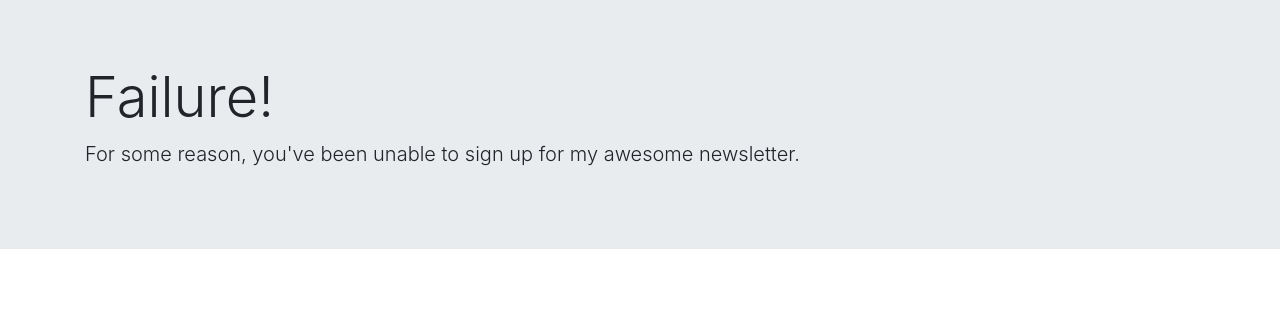
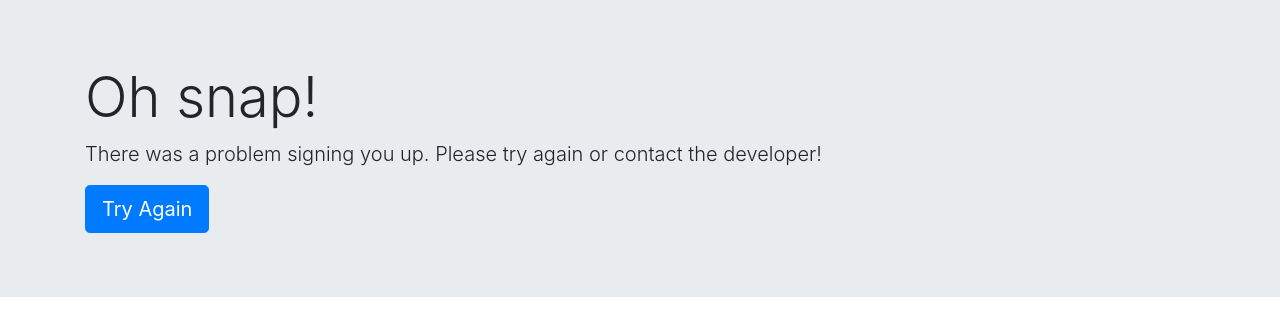
Before and after one commit to broodj/newsletter-signup, a website: page failure.html in a window 1280 px wide. Drawn offline with nearby package versions, Linux system fonts and the light colour scheme.

Commit message:
Add return/home buttons on success/fail pages

```diff
--- a/failure.html
+++ b/failure.html
@@ -12,8 +12,12 @@
   <body>
     <div class="jumbotron jumbotron-fluid">
       <div class="container">
-        <h1 class="display-4">Failure!</h1>
-        <p class="lead">For some reason, you've been unable to sign up for my awesome newsletter.</p>
+        <h1 class="display-4">Oh snap!</h1>
+        <p class="lead">There was a problem signing you up. Please try again or contact the developer!</p>
+
+        <form class="" action="/failure" method="get">
+          <button type="submit" name="button" class="btn btn-primary btn-lg">Try Again</button>
+        </form>
       </div>
     </div>
   </body>
```
Also changed, not shown: app.js (+11 -1 lines), success.html (+4 -2 lines).
